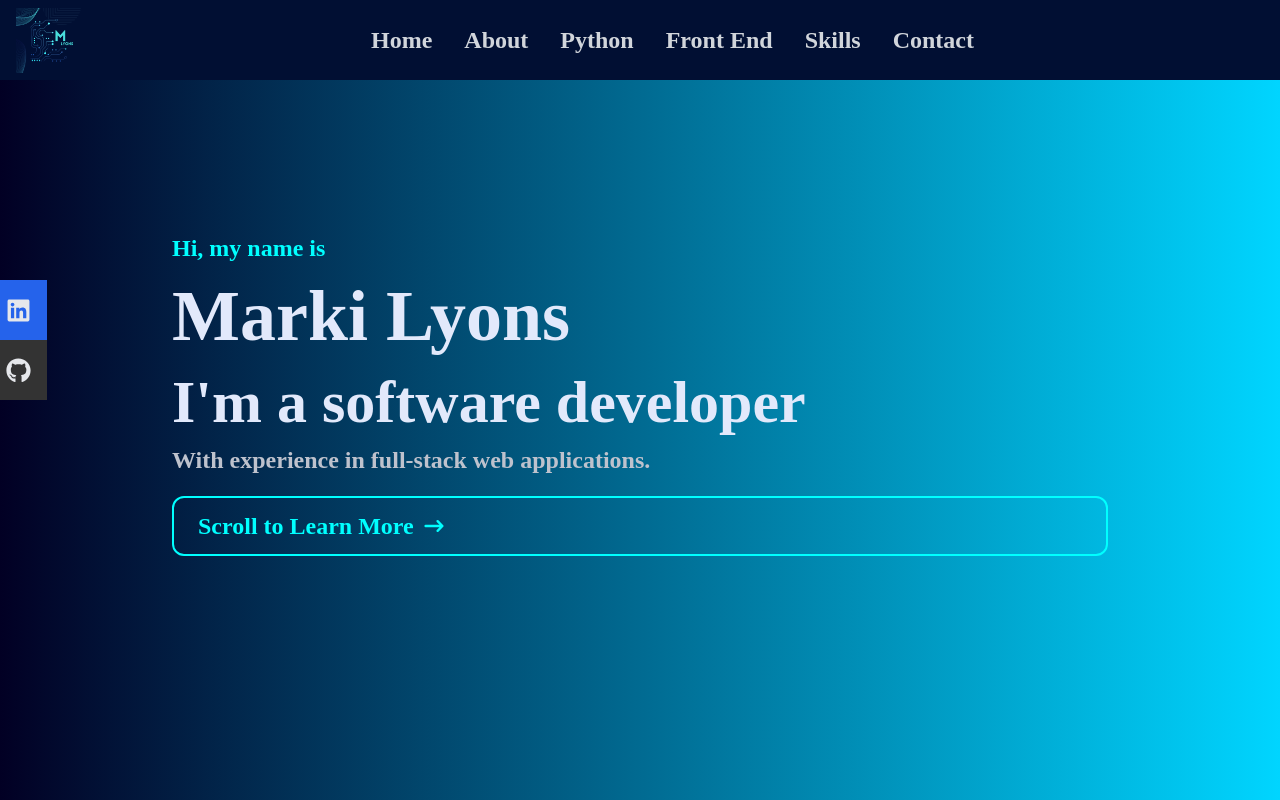
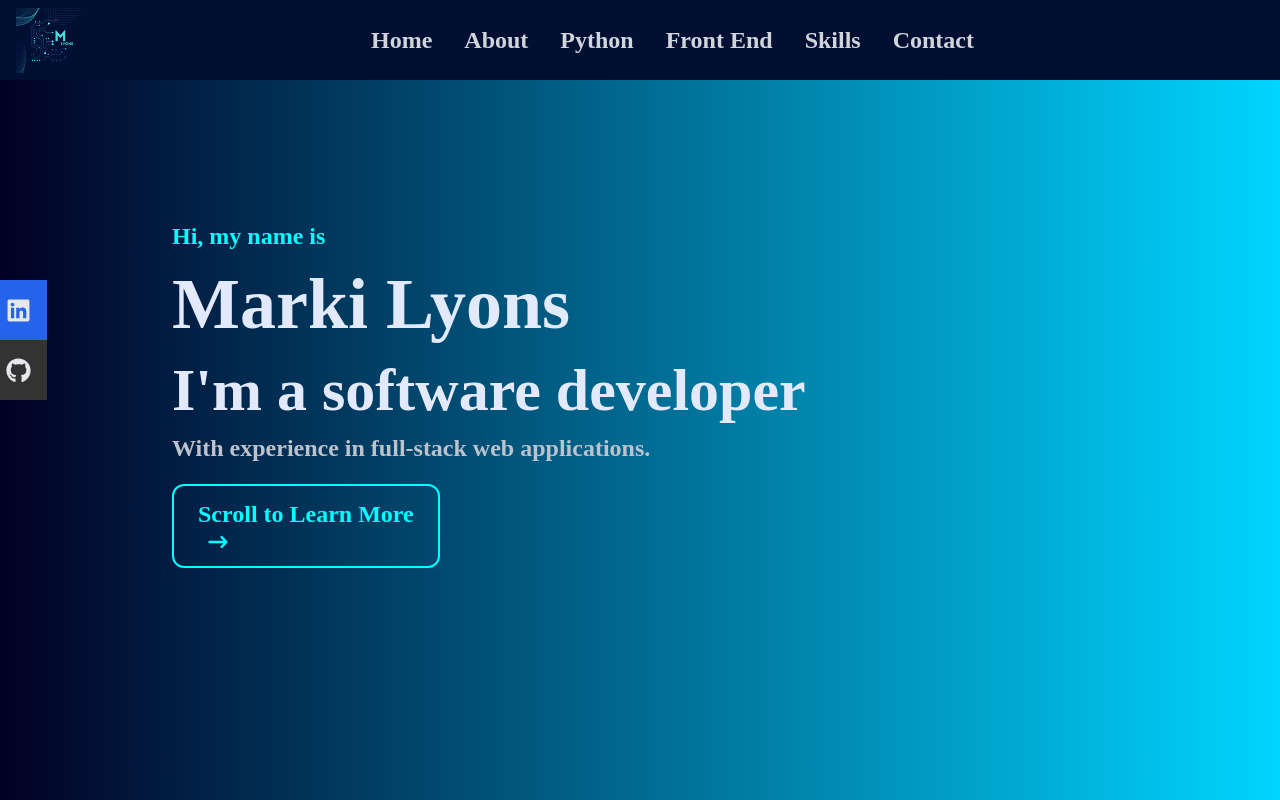
Before and after one commit to MsMLyons/portfolio, a React (Create React App) app: page / in a window 1280 px wide. Shown: the top 800 px of the page. Built offline with nearby package versions, Linux system fonts and the light colour scheme.

Commit message:
Adjust button styling Home component

```diff
--- a/src/components/Home.jsx
+++ b/src/components/Home.jsx
@@ -24,7 +24,7 @@ const Home = () => {
                   duration={500}
                   spy={true}
                   offset={-200}  // Adjust the offset based on your layout
-                  className='text-[#00FFFF] group border-2 border-[#00FFFF] rounded-xl px-6 py-3 my-4 flex items-center hover:bg-[#0a192f]'
+                  className='inline-block text-[#00FFFF] group border-2 border-[#00FFFF] rounded-xl px-6 py-3 my-4 hover:bg-[#0a192f]'
                 >
                   Scroll to Learn More
                 <span className='group-hover:rotate-90 duration-300'>
```
